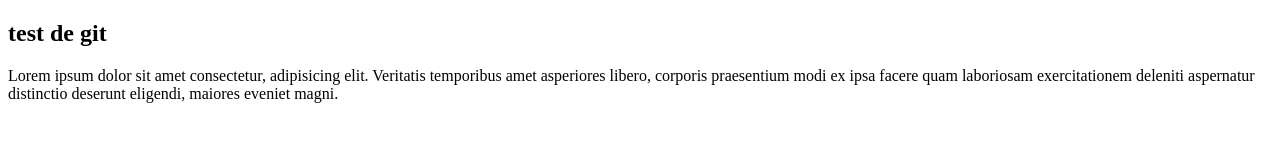
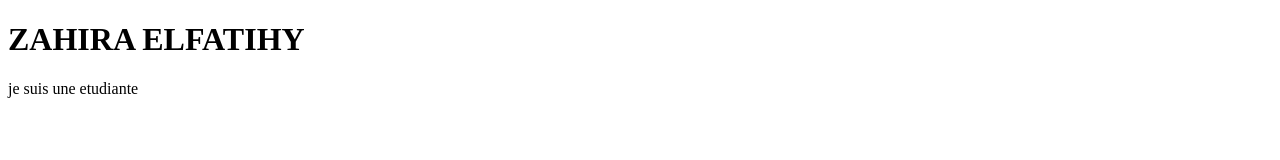
Before and after one commit to ELfatihy1/1projet, a plain HTML site: page index.html in a window 1280 px wide. Drawn offline with Linux system fonts and the light colour scheme.

```diff
--- a/index.html
+++ b/index.html
@@ -5,12 +5,9 @@
     <meta name="viewport" content="width=device-width, initial-scale=1.0">
     <title>Document</title>
 </head>
-
 <body>
-    <h2> test de git </h2>
-    <p> Lorem ipsum dolor sit amet consectetur, adipisicing elit. Veritatis temporibus amet asperiores libero, corporis praesentium modi ex ipsa facere quam laboriosam exercitationem deleniti aspernatur distinctio deserunt eligendi, maiores eveniet magni.
-
-    </p>
+    <h1> ZAHIRA ELFATIHY</h1>
+    <p> je suis une etudiante </p>
 
 </body>
 </html>
```
Also changed, not shown: 1 other file.
